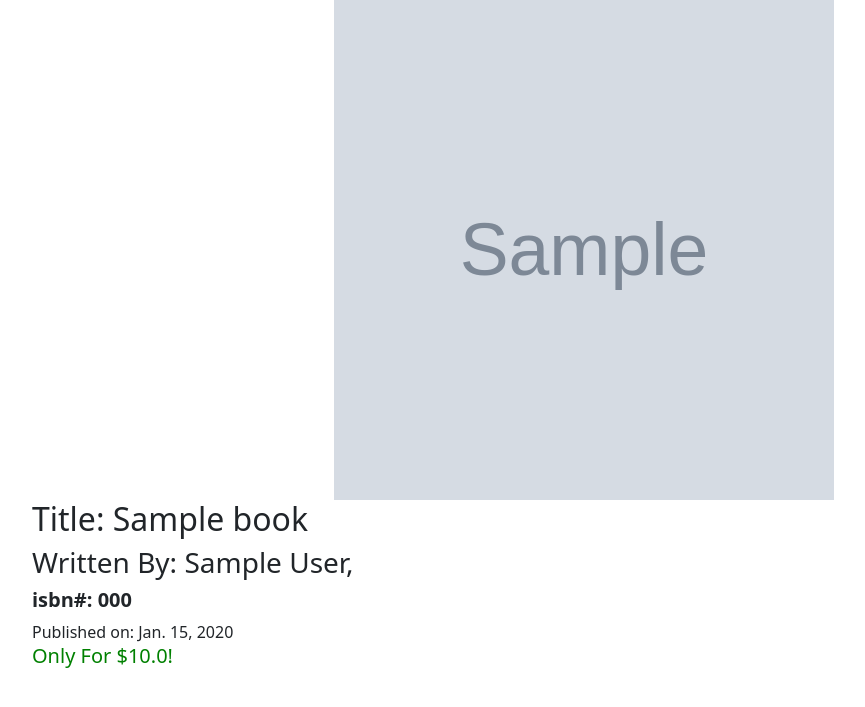
After one commit to Blackice21/my_ecommerce_app, a Django app: a page that uses templates/book_detail.html in a window 1280 px wide. The commit adds this page. Shown: the top 707 px of the page, without its empty margins (50-915 px from the left). Run offline with Django 3.2, Linux system fonts and the light colour scheme; tables that the repository leaves empty hold one stand-in row (values such as "Sample post"); grey boxes marked "Sample" are stand-in pictures.

Commit message:
Can now see details of a specific book

```diff
--- a/books/models.py
+++ b/books/models.py
@@ -10,7 +10,7 @@ from django.db import models
 class Author(models.Model):
     first_name = models.CharField(max_length=50)
     last_name = models.CharField(max_length=50)
-    slug = models.SlugField()
+    slug = models.SlugField(default=first_name)
 
     def __str__(self):
         return f"{self.first_name} {self.last_name}"
@@ -19,7 +19,7 @@ class Book(models.Model):
     title = models.CharField(max_length=100)
     author = models.ManyToManyField(Author)
     isbn = models.CharField(max_length=16)
-    slug = models.SlugField()
+    slug = models.SlugField(default=title)
     pub_date = models.DateField(auto_now=True)
     price = models.FloatField()
     cover = models.ImageField()
--- a/books/urls.py
+++ b/books/urls.py
@@ -2,5 +2,6 @@ from django.urls import path
 from . import views
 
 urlpatterns = [
-    path('', views.home, name='home')
+    path('', views.book_list, name='book_list'),
+    path('<slug>/detail', views.book_detail, name='book_detail'),
 ]
--- a/books/views.py
+++ b/books/views.py
@@ -1,9 +1,16 @@
-from django.shortcuts import render
+from django.shortcuts import render, get_object_or_404
 from .models import Book
 # Create your views here.
-def home(request):
+def book_list(request):
     book_list = Book.objects.all()
     context = {
         'book_list': book_list
     }
     return render(request, 'book_list.html', context)
+
+def book_detail(request, slug):
+    book = get_object_or_404(Book, slug=slug)
+    context = {
+        'book': book
+    }
+    return render(request, 'book_detail.html', context)
--- /dev/null
+++ b/templates/book_detail.html
@@ -0,0 +1,15 @@
+{% extends 'base.html' %}
+{% block title %}book details{% endblock title %}
+{% block content %}
+    <img src="{{book.cover.url}}" style=margin-left:4in; height="500px" width="500px" alt="">
+    <div class='container'>
+        {% for author in book.author.all %}
+        <h2>Title: {{book.title}}</h2>
+        <h3>Written By: {{author}},</h3>
+        <h5><b>isbn#: {{book.isbn}}</b></h5>
+        Published on: {{book.pub_date}}
+        <h5 style=color:green;>Only For ${{book.price}}!</h5>
+        {% endfor %}
+    </div>
+
+{%endblock content%}
--- a/templates/book_list.html
+++ b/templates/book_list.html
@@ -13,7 +13,7 @@
                     <h3 class="card-title">{{book.title}}</h3>
                     <h4 class="card-title">Written By: <br/>{{author}}</h4>
                     <h5 class="card-title">Only ${{book.price}}!</h5>
-                    <a href="#" class="btn btn-primary">more info!</a>
+                    <a href="{% url 'book_detail' book.slug %}" class="btn btn-primary">more info!</a>
                     </div>
                 </div>
             </div>
```
